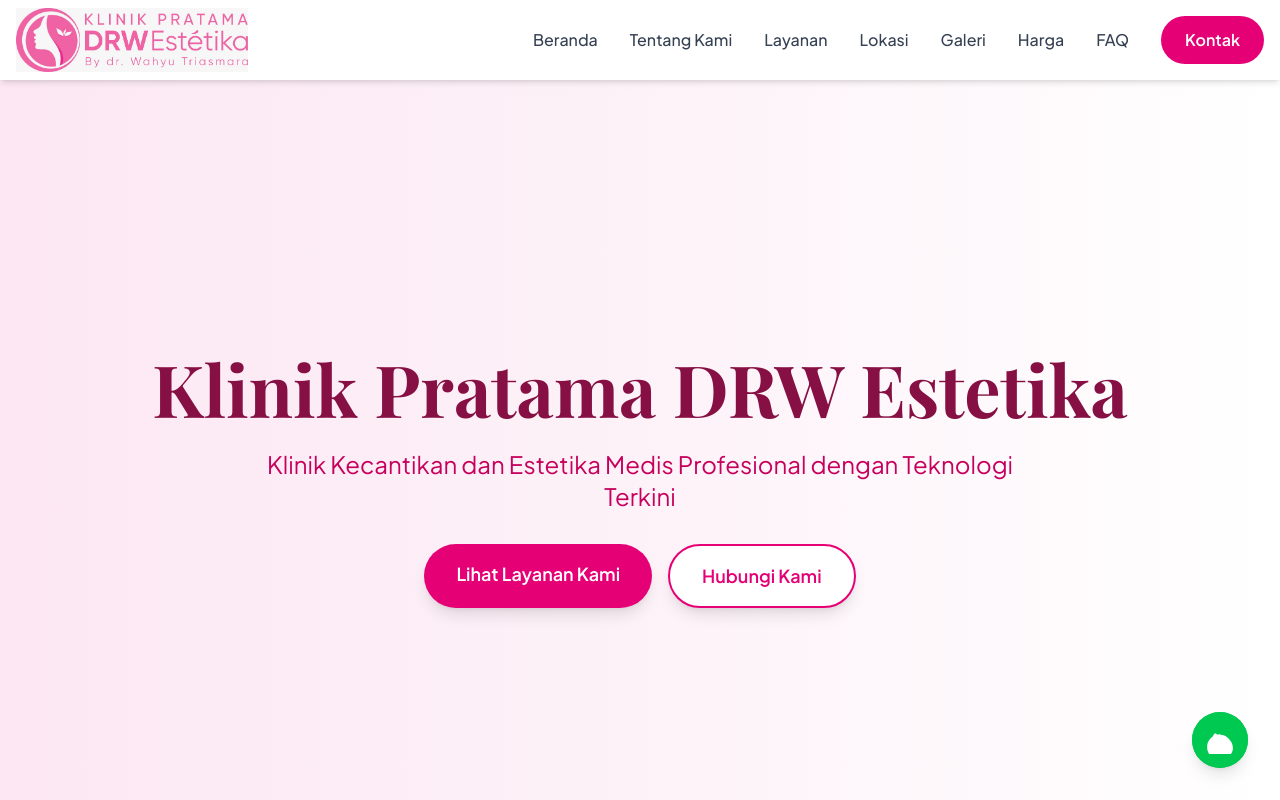
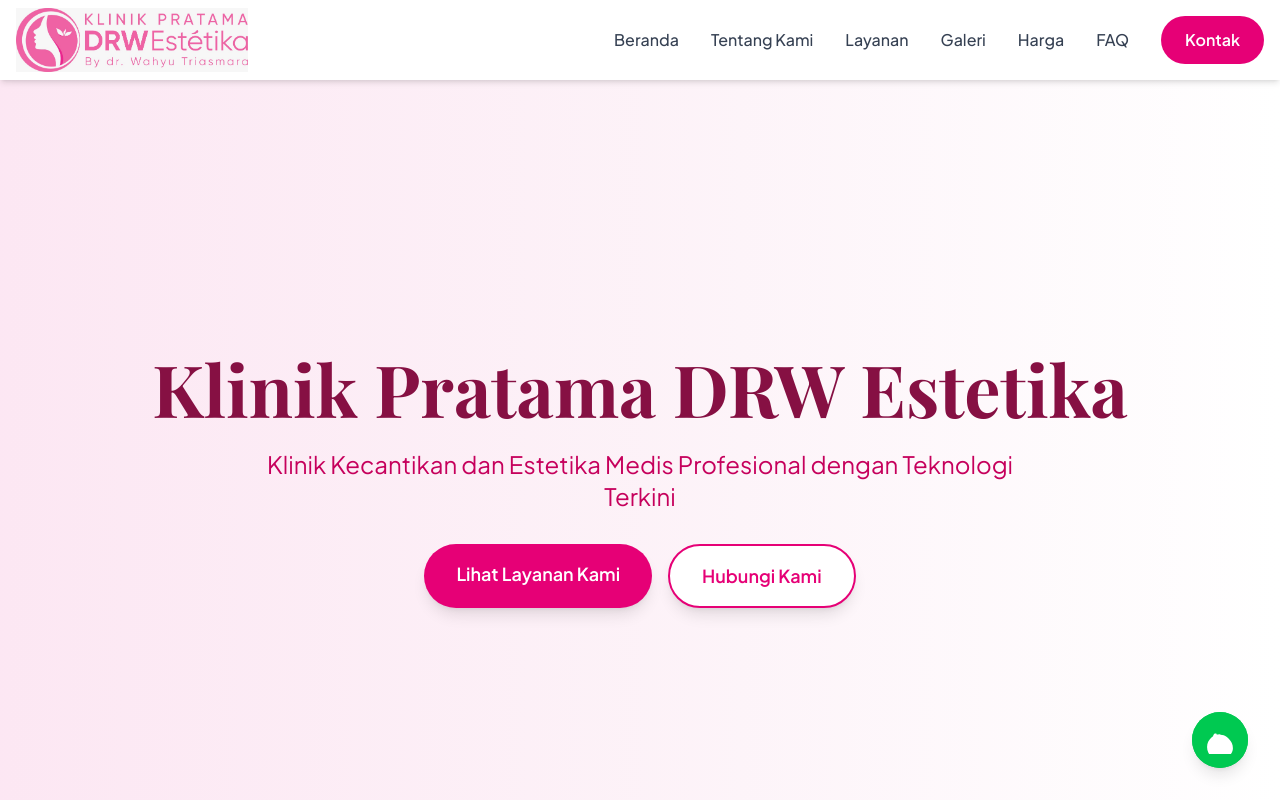
Before and after one commit to multimediadrw/KlinikPratamadrwestetika, a Next.js app: page / in a window 1280 px wide. Shown: the top 800 px of the page. Built offline with nearby package versions, Linux system fonts and the light colour scheme.

Commit message:
Fix: Remove broken lokasi link from navbar

```diff
--- a/app/layout.tsx
+++ b/app/layout.tsx
@@ -21,7 +21,7 @@
   return (
     <html lang="id">
       <body className={`${inter.className} font-sans`}>
-        {/* Floating WhatsApp Button */}
+        {/* Floating WhatsApp Button - Client Component */}
         <FloatingWhatsApp />
 
         {/* Navigation */}
@@ -48,9 +48,6 @@
                 </Link>
                 <Link href="/layanan" className="text-gray-700 hover:text-pink-600 font-medium transition-colors">
                   Layanan
-                </Link>
-                <Link href="/lokasi" className="text-gray-700 hover:text-pink-600 font-medium transition-colors">
-                  Lokasi
                 </Link>
                 <Link href="/galeri" className="text-gray-700 hover:text-pink-600 font-medium transition-colors">
                   Galeri
```
